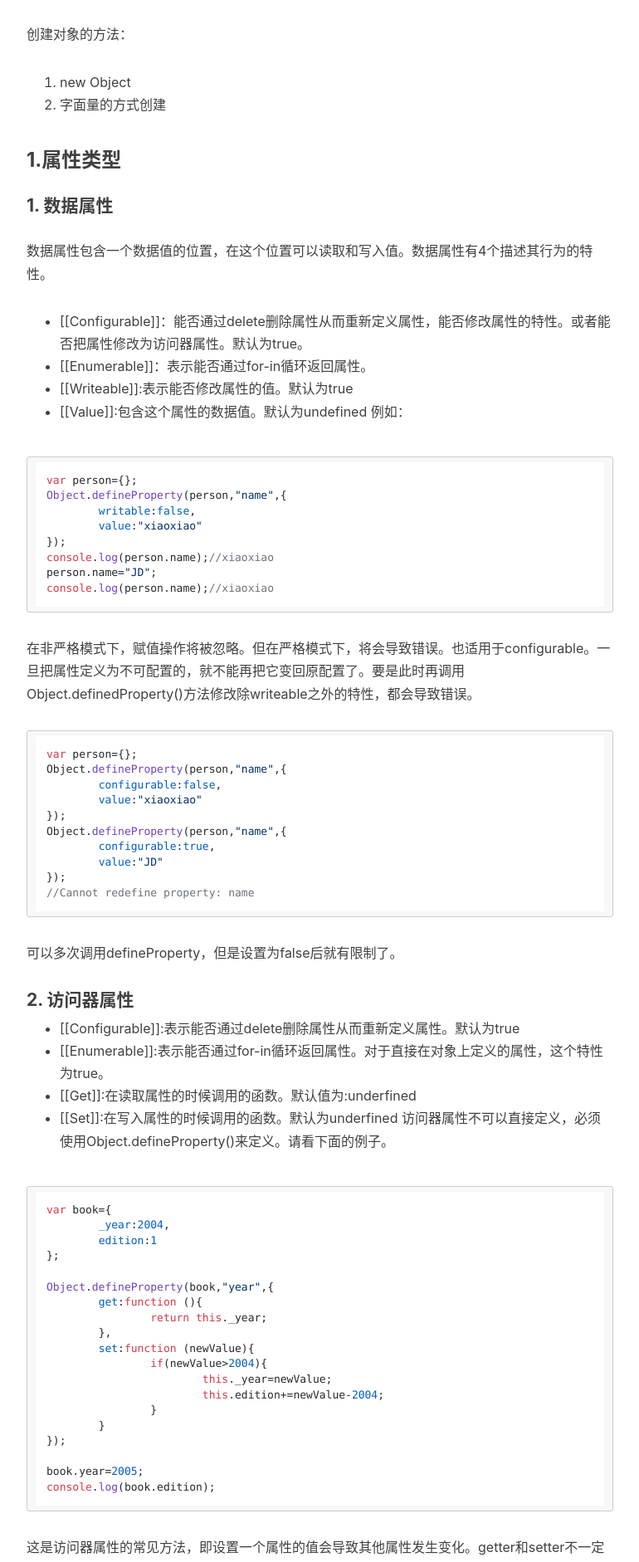
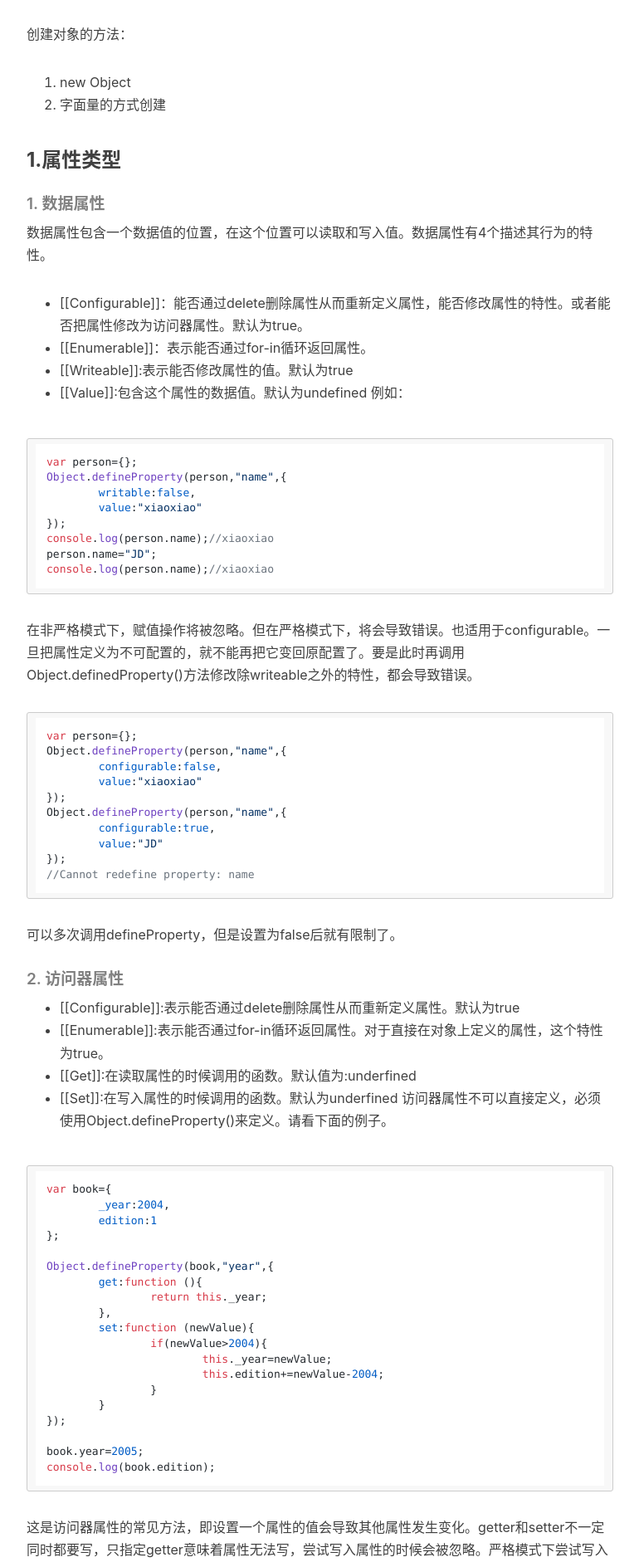
Before and after one commit to xx19941215/xx19941215.github.io, a Jekyll site: the page built from _posts/2016-01-14-js-object-oriented.markdown, in a window 1280 px wide. Shown: the part 610-2492 px from the top of the page at 83% size, without its empty margins (233-1003 px from the left). Built offline with Jekyll 4.4.1, drawn with Linux system fonts in a browser that asks for light colours; nearby versions of some CDN libraries; comment, search, counter and statistics services are not loaded.

```diff
--- a/_posts/2016-01-14-js-object-oriented.markdown
+++ b/_posts/2016-01-14-js-object-oriented.markdown
@@ -18,7 +18,7 @@ tags:
 
 ### 1.属性类型
 
-#### 1. 数据属性
+##### 1. 数据属性
 
 数据属性包含一个数据值的位置，在这个位置可以读取和写入值。数据属性有4个描述其行为的特性。
 
@@ -56,7 +56,7 @@ Object.defineProperty(person,"name",{
 
 可以多次调用defineProperty，但是设置为false后就有限制了。
 
-#### 2. 访问器属性
+##### 2. 访问器属性
 
 - [[Configurable]]:表示能否通过delete删除属性从而重新定义属性。默认为true
 - [[Enumerable]]:表示能否通过for-in循环返回属性。对于直接在对象上定义的属性，这个特性为true。
```
